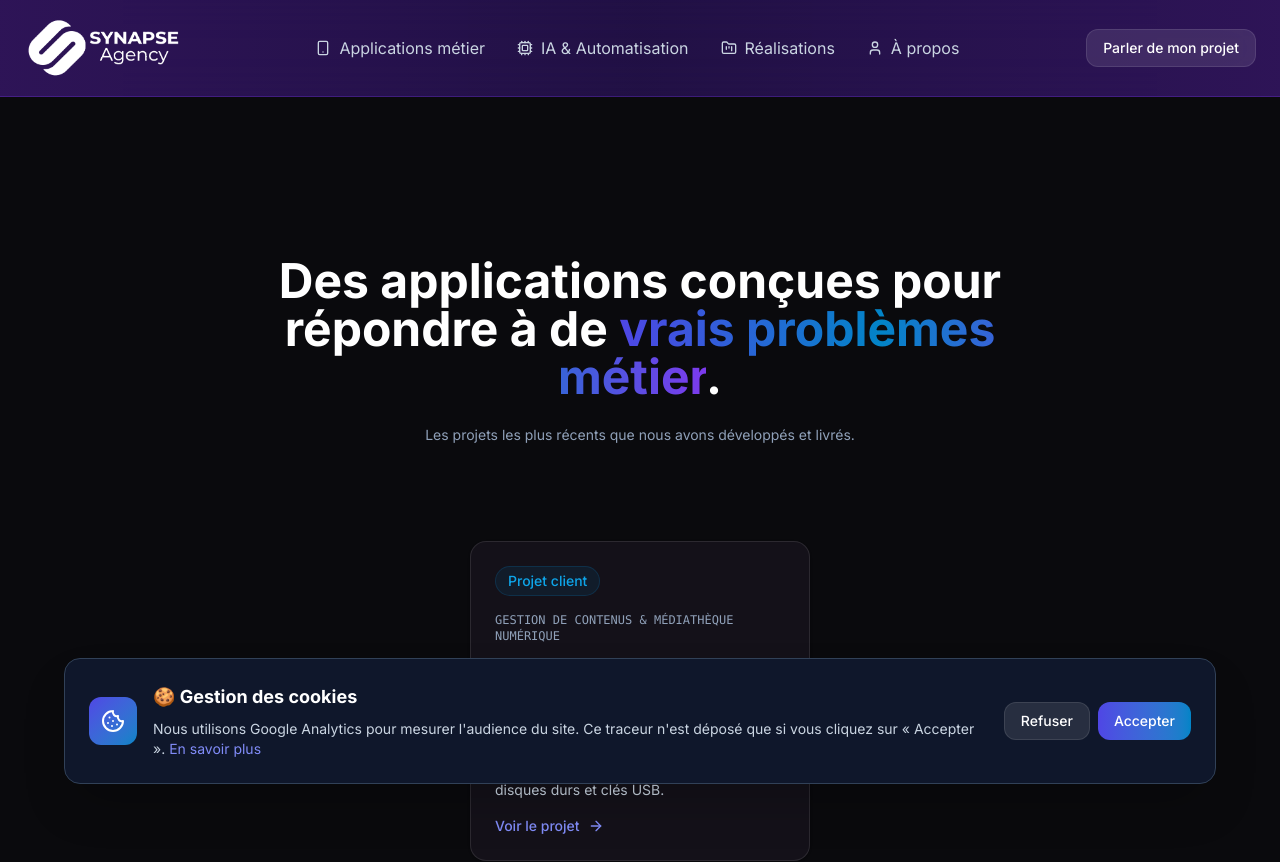
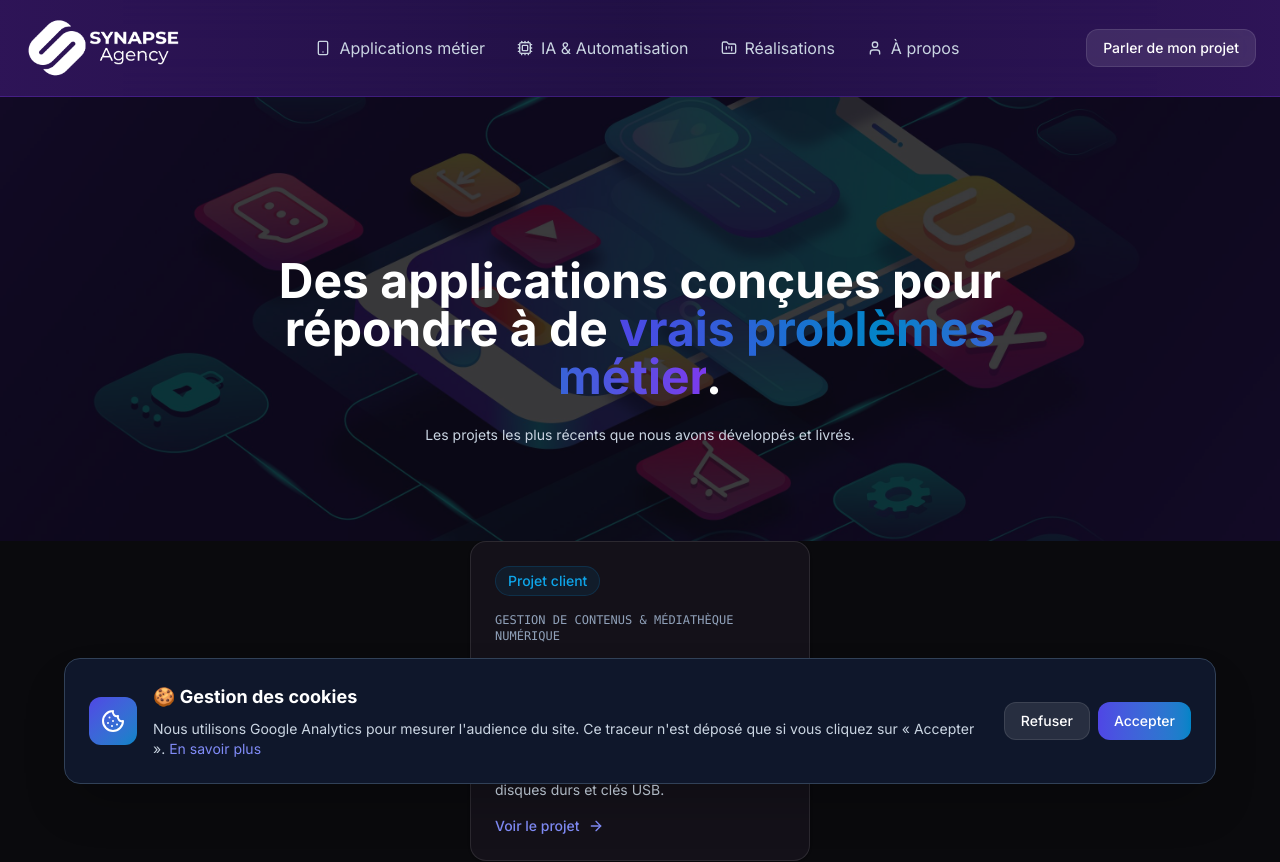
Before and after one commit to mickaelaydogdu-a11y/synapse-agency, a Next.js app: page /realisations in a window 1280 px wide. Shown: the top 862 px of the page. Built offline with nearby package versions, Linux system fonts and the light colour scheme.

Commit message:
Ajoute une image de fond au hero de la page réalisations
Illustration décorative (UI/UX, tons violets cohérents avec le thème)
en arrière-plan du hero, avec overlay pour garder le texte lisible.

```diff
--- a/app/realisations/page.tsx
+++ b/app/realisations/page.tsx
@@ -1,6 +1,7 @@
 "use client";
 
 import { motion } from "framer-motion";
+import Image from "next/image";
 import Link from "next/link";
 import { ArrowRight } from "lucide-react";
 import { Card } from "@/components/ui/Card";
@@ -11,8 +12,20 @@ import { realisations } from "@/data/realisations";
 export default function Realisations() {
   return (
     <main>
-      <section className="pt-32 pb-20 md:pt-40 md:pb-24">
-        <div className="max-w-4xl mx-auto px-6 text-center">
+      <section className="relative pt-32 pb-20 md:pt-40 md:pb-24 overflow-hidden">
+        <div className="absolute inset-0">
+          <Image
+            src="/images/Realisations-hero.jpg"
+            alt=""
+            fill
+            sizes="100vw"
+            className="object-cover"
+            priority
+          />
+          <div className="absolute inset-0 bg-background/80" />
+        </div>
+
+        <div className="relative max-w-4xl mx-auto px-6 text-center">
           <motion.h1
             initial={{ opacity: 0, y: 20 }}
             animate={{ opacity: 1, y: 0 }}
@@ -24,7 +37,7 @@ export default function Realisations() {
             initial={{ opacity: 0, y: 20 }}
             animate={{ opacity: 1, y: 0 }}
             transition={{ delay: 0.1 }}
-            className="text-slate-400 text-sm max-w-2xl mx-auto"
+            className="text-slate-300 text-sm max-w-2xl mx-auto"
           >
             Les projets les plus récents que nous avons développés et livrés.
           </motion.p>
```
Also changed, not shown: public/images/Realisations-hero.jpg (added).
